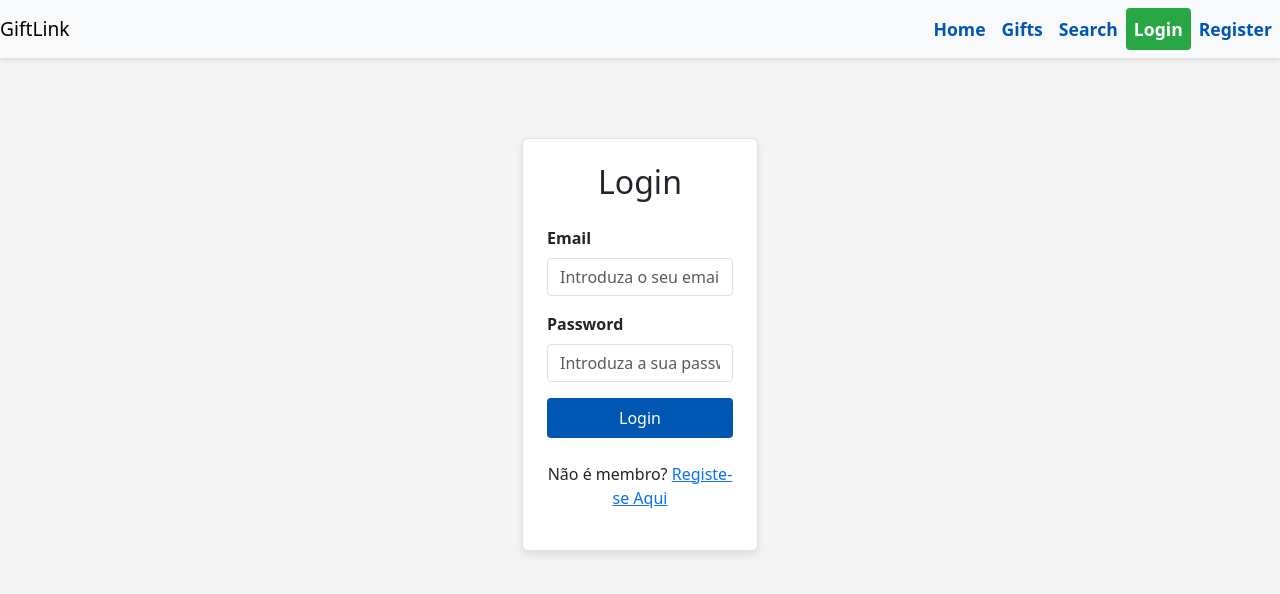
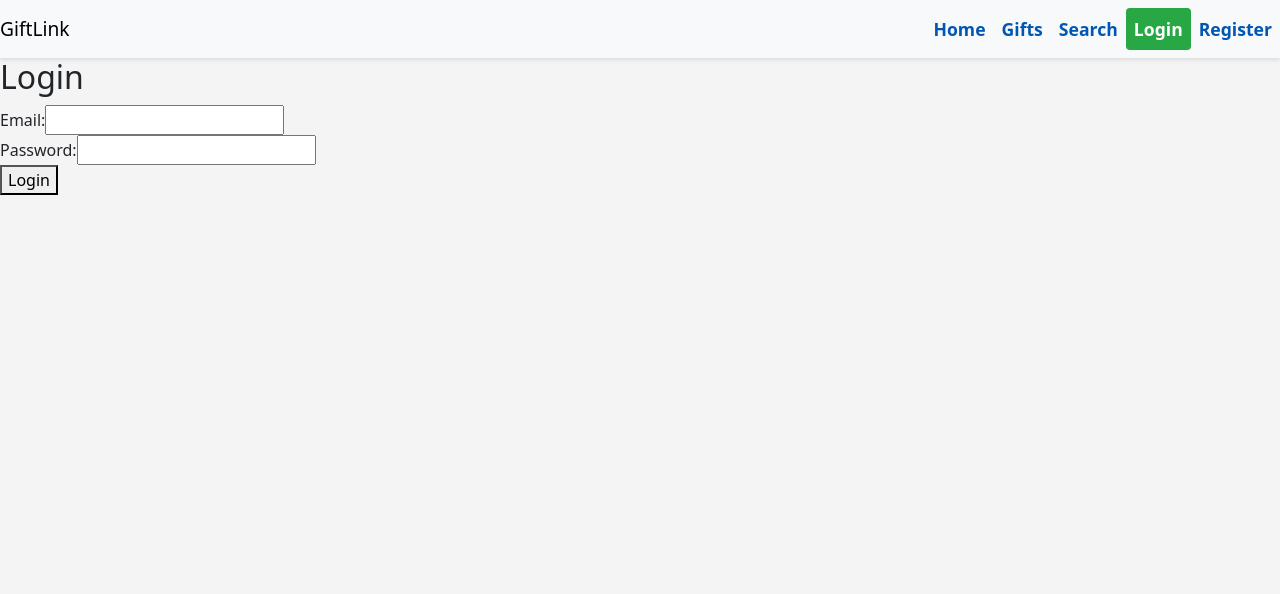
Before and after one commit to Mrged85/fullstack-capstone-project, a React (Create React App) app in the folder giftlink-frontend/: page /app/login in a window 1280 px wide. Shown: the top 594 px of the page. Built offline with nearby package versions, Linux system fonts and the light colour scheme.

Commit message:
feat(frontend): Implement profile update API call and fix frontend warnings/errors

```diff
--- a/giftlink-frontend/src/components/LoginPage/LoginPage.js
+++ b/giftlink-frontend/src/components/LoginPage/LoginPage.js
@@ -1,35 +1,29 @@
 import React, { useState, useEffect } from 'react';
 import './LoginPage.css';
-
 import { urlConfig } from '../../config';
 import { useAppContext } from '../../context/AuthContext';
-import { useNavigate } from 'react-router-dom';
+import { useNavigate } from 'react-router-dom'; // <--- O IMPORT DEVE ESTAR AQUI
 
+function LoginPage() { // <--- A TUA FUNÇÃO DE COMPONENTE DEVE COMEÇAR AQUI
+    const navigate = useNavigate(); // <--- ESTA LINHA TEM DE ESTAR AQUI DENTRO, E SÓ AQUI.
 
-function LoginPage() {
-
+    // O resto dos teus estados e funções vêm depois
     const [email, setEmail] = useState('');
     const [password, setPassword] = useState('');
+    const [incorrect, setIncorrect] = useState('');
 
-    const [incorrect, setIncorrect] = useState(''); // Estado para mensagens de erro
-
-    const navigate = useNavigate();
-    const authToken = sessionStorage.getItem('auth-token');
-    const { setIsLoggedIn, setUserName, setUserEmail } = useAppContext(); // Adicionei setUserName e setUserEmail
+    const { setLoggedIn, setUserName, setUserEmail } = useAppContext();
 
     useEffect(() => {
-        if (authToken) {
+        const authtoken = sessionStorage.getItem("auth-token");
+        if (authtoken) {
             navigate('/app');
         }
-    }, [authToken, navigate]);
+    }, [navigate]);
 
-    const handleLogin = async (e) => {
+    const handleSubmit = async (e) => {
         e.preventDefault();
-        console.log("Login invocado");
-        console.log("Email:", email);
-        console.log("Password:", password);
-
-        setIncorrect(''); // Limpa quaisquer mensagens de erro anteriores
+        setIncorrect('');
 
         try {
             const response = await fetch(`${urlConfig.backendUrl}/api/auth/login`, {
@@ -37,99 +31,59 @@ function LoginPage() {
                 headers: {
                     'Content-Type': 'application/json',
                 },
-                body: JSON.stringify({
-                    email: email,
-                    password: password,
-                })
+                body: JSON.stringify({ email, password }),
             });
 
-            // Tarefa 1: Aceder aos dados em formato JSON como resposta do backend
-            const json = await response.json();
-            console.log("Resposta da API de login:", json);
+            const data = await response.json();
 
-            if (json.authtoken) {
-                // Login bem-sucedido
+            if (response.ok) {
+                sessionStorage.setItem('auth-token', data.authtoken);
+                sessionStorage.setItem('name', data.userName);
+                sessionStorage.setItem('email', data.userEmail);
 
-                // Tarefa 2: Definir detalhes do utilizador na session storage
-                sessionStorage.setItem('auth-token', json.authtoken);
-                sessionStorage.setItem('name', json.userName);
-                sessionStorage.setItem('email', json.userEmail);
+                setLoggedIn(true);
+                setUserName(data.userName);
+                setUserEmail(data.userEmail);
 
-                // Tarefa 3: Definir o estado do utilizador para "logged in" usando useAppContext
-                setIsLoggedIn(true);
-                setUserName(json.userName); // Atualiza o nome de utilizador no contexto
-                setUserEmail(json.userEmail); // Atualiza o email de utilizador no contexto
-
-                // Tarefa 4: Navegar para a MainPage após fazer login.
                 navigate('/app');
-
             } else {
-                // Login falhou
-                // Tarefa 5: Limpar input e definir uma mensagem de erro se a password estiver incorreta
-                // Os hints sugeriram document.getElementById, mas é melhor usar setEmail/setPassword para React
-                setEmail(''); // Limpa o campo de email
-                setPassword(''); // Limpa o campo de password
-                setIncorrect(json.error || 'Password incorreta ou utilizador não encontrado. Tente novamente.'); // Mensagem de erro mais genérica para segurança
-
-                // Opcional, mas recomendado - Limpar a mensagem de erro após 2 segundos
-                setTimeout(() => {
-                    setIncorrect("");
-                }, 2000);
+                setIncorrect(data.error || 'Erro ao fazer login. Tente novamente.');
             }
-
-        } catch (e) {
-            console.log("Erro ao obter detalhes: " + e.message);
-            setIncorrect('Não foi possível conectar ao servidor. Verifique a sua conexão ou o URL do backend.');
+        } catch (error) {
+            console.error('Erro de rede ou outra falha:', error);
+            setIncorrect('Ocorreu um erro. Por favor, tente novamente.');
         }
-    }
+    };
 
     return (
-        <div className="container mt-5">
-            <div className="row justify-content-center">
-                <div className="col-md-6 col-lg-4">
-                    <div className="login-card p-4 border rounded">
-                        <h2 className="text-center mb-4 font-weight-bold">Login</h2>
-
-                        <form onSubmit={handleLogin}>
-                            <div className="mb-3">
-                                <label htmlFor="email" className="form-label">Email</label>
+        <div className="login-container">
+            <h2>Login</h2>
+            <form onSubmit={handleSubmit}>
+                <div className="form-group">
+                    <label htmlFor="email">Email:</label>
                     <input
+                        type="email"
                         id="email"
-                                    type="email"
-                                    className="form-control"
-                                    placeholder="Introduza o seu email"
                         value={email}
                         onChange={(e) => setEmail(e.target.value)}
                         required
                     />
                 </div>
-                            <div className="mb-3">
-                                <label htmlFor="password" className="form-label">Password</label>
+                <div className="form-group">
+                    <label htmlFor="password">Password:</label>
                     <input
+                        type="password"
                         id="password"
-                                    type="password"
-                                    className="form-control"
-                                    placeholder="Introduza a sua password"
                         value={password}
                         onChange={(e) => setPassword(e.target.value)}
                         required
                     />
                 </div>
-
-                            {/* Tarefa 6: Exibir uma mensagem de erro ao utilizador. */}
-                            {incorrect && <span style={{color:'red',height:'.5cm',display:'block',fontStyle:'italic',fontSize:'12px'}}>{incorrect}</span>}
-
-                            <button type="submit" className="btn btn-primary w-100 mb-3">Login</button>
-
-                            <p className="mt-4 text-center">
-                                Não é membro? <a href="/app/register" className="text-primary">Registe-se Aqui</a>
-                            </p>
+                <button type="submit" className="login-button">Login</button>
             </form>
+            {incorrect && <p className="error-message">{incorrect}</p>}
         </div>
-                </div>
-            </div>
-        </div>
-    )
+    );
 }
 
 export default LoginPage;
--- a/giftlink-frontend/src/components/Navbar/Navbar.js
+++ b/giftlink-frontend/src/components/Navbar/Navbar.js
@@ -1,6 +1,5 @@
 import React, { useEffect } from 'react';
 import { Link, useNavigate } from 'react-router-dom';
-import { urlConfig } from '../../config'; // Caminho para config.js, ajustado para a tua estrutura de components
 import { useAppContext } from '../../context/AuthContext'; // Caminho para AuthContext.js, ajustado para a tua estrutura de components
 
 export default function Navbar() {
--- a/giftlink-frontend/src/components/Profile/Profile.js
+++ b/giftlink-frontend/src/components/Profile/Profile.js
@@ -5,91 +5,167 @@ import {urlConfig} from '../../config';
 import { useAppContext } from '../../context/AuthContext';
 
 const Profile = () => {
-  const [userDetails, setUserDetails] = useState({});
- const [updatedDetails, setUpdatedDetails] = useState({});
- const {setUserName} = useAppContext();
- const [changed, setChanged] = useState("");
+    // userDetails armazena os dados atuais do utilizador (o que é exibido)
+    const [userDetails, setUserDetails] = useState({ name: '', email: '' });
+    // updatedDetails armazena os dados que o utilizador está a editar
+    const [updatedDetails, setUpdatedDetails] = useState({ name: '', email: '' }); // Email permanece para exibição/referência
+    const { setUserName } = useAppContext(); // Só precisamos de setUserName aqui para atualizar o contexto
+    const [changed, setChanged] = useState(""); // Mensagem de sucesso/erro
 
     const [editMode, setEditMode] = useState(false);
     const navigate = useNavigate();
+
+    // Efeito para verificar o token e carregar o perfil
     useEffect(() => {
+        // Função para buscar/carregar os dados do perfil - MOVIDA PARA AQUI DENTRO
+        const fetchUserProfile = () => {
+            const name = sessionStorage.getItem('name');
+            const email = sessionStorage.getItem('email');
+
+            if (name && email) {
+                const storedUserDetails = {
+                    name: name,
+                    email: email
+                };
+                setUserDetails(storedUserDetails);
+                setUpdatedDetails(storedUserDetails); // Popula updatedDetails com os valores atuais
+            } else {
+                console.log("Nome ou email não encontrados na sessionStorage. Redirecionando ou tentando novamente.");
+                navigate("/app/login"); // Redireciona se não houver dados essenciais
+            }
+        };
+
         const authtoken = sessionStorage.getItem("auth-token");
         if (!authtoken) {
             navigate("/app/login");
         } else {
-      fetchUserProfile();
+            fetchUserProfile(); // Chama a função que agora está definida internamente
         }
-  }, [navigate]);
-
-  const fetchUserProfile = async () => {
-    try {
-      const authtoken = sessionStorage.getItem("auth-token");
-      const email = sessionStorage.getItem("email");
-      const name=sessionStorage.getItem('name');
-      if (name || authtoken) {
-                const storedUserDetails = {
-                  name: name,
-                  email:email
-                };
-
-                setUserDetails(storedUserDetails);
-                setUpdatedDetails(storedUserDetails);
-              }
-} catch (error) {
-  console.error(error);
-  // Handle error case
-}
-};
+    }, [navigate]); // navigate nas dependências - 'fetchUserProfile' já não é uma dependência externa
 
     const handleEdit = () => {
         setEditMode(true);
+        // Ao entrar em modo de edição, garantir que updatedDetails reflete o userDetails atual
+        setUpdatedDetails({ ...userDetails });
+        setChanged(""); // Limpa mensagens anteriores
+    };
+
+    const handleCancel = () => { // Adicionar handleCancel para sair do modo de edição
+        setEditMode(false);
+        setUpdatedDetails({ ...userDetails }); // Volta os campos para os valores originais
+        setChanged(""); // Limpa mensagens anteriores
     };
 
     const handleInputChange = (e) => {
         setUpdatedDetails({
             ...updatedDetails,
-  [e.target.name]: e.target.value,
+            [e.target.name]: e.target.value, // e.target.name será 'name' ou 'password'
         });
+        setChanged(""); // Limpa a mensagem ao começar a digitar
     };
+
+    // Função para lidar com a submissão do formulário de atualização
     const handleSubmit = async (e) => {
         e.preventDefault();
 
         try {
             const authtoken = sessionStorage.getItem("auth-token");
-    const email = sessionStorage.getItem("email");
+            const email = sessionStorage.getItem("email"); // Email do utilizador logado para o header
 
             if (!authtoken || !email) {
                 navigate("/app/login");
                 return;
             }
 
-    const payload = { ...updatedDetails };
+            // Construir o payload para enviar ao backend
+            // O backend espera 'firstName', 'lastName' e 'password'
+            // O teu frontend envia 'name'. Vamos ter que dividir 'name' em 'firstName' e 'lastName'
+            const [firstName, ...lastNameParts] = updatedDetails.name.split(' ');
+            const lastName = lastNameParts.join(' '); // Reconstroi o lastName
+
+            const payload = {
+                firstName: firstName,
+                lastName: lastName,
+                // O campo 'password' será adicionado apenas se for preenchido
+            };
+
+            // Se o utilizador digitou algo no campo 'password', adiciona ao payload
+            if (updatedDetails.password && updatedDetails.password !== '') {
+                payload.password = updatedDetails.password;
+            }
+
+            // Se não houver alterações, não faz a chamada API
+            // Compara os dados que seriam enviados com os dados atuais
+            const currentFirstName = userDetails.name.split(' ')[0];
+            const currentLastName = userDetails.name.split(' ').slice(1).join(' ');
+
+            if (payload.firstName === currentFirstName &&
+                payload.lastName === currentLastName &&
+                !payload.password) {
+                setEditMode(false);
+                setChanged("Nenhuma alteração detetada.");
+                setTimeout(() => setChanged(""), 2000);
+                return;
+            }
+
+
             const response = await fetch(`${urlConfig.backendUrl}/api/auth/update`, {
-      //Step 1: Task 1
-      //Step 1: Task 2
-      //Step 1: Task 3
+                // Task 1: set method
+                method: 'PUT',
+                // Task 2: set headers
+                headers: {
+                    "Authorization": `Bearer ${authtoken}`,
+                    "Content-Type": "application/json",
+                    "email": email, // Envia o email do utilizador logado no header
+                },
+                // Task 3: set body to send user details
+                body: JSON.stringify(payload),
             });
 
             if (response.ok) {
-      // Update the user details in session storage
-      //Step 1: Task 4
-      //Step 1: Task 5
-      setUserDetails(updatedDetails);
+                const responseData = await response.json(); // Backend retorna { authtoken, userName, userEmail }
+
+                // Monta o nome completo atualizado a partir do userName retornado pelo backend
+                // e o lastName que foi enviado (assumindo que o backend não altera lastName)
+                const newFullName = `${responseData.userName} ${payload.lastName}`;
+
+                // Task 4: set the new name in the AppContext
+                setUserName(newFullName); // Atualiza o nome completo no contexto
+
+                // Task 5: set user name in the session
+                sessionStorage.setItem("auth-token", responseData.authtoken); // Atualiza o token
+                sessionStorage.setItem("name", newFullName); // Atualiza o nome completo
+                sessionStorage.setItem("email", responseData.userEmail); // Atualiza o email (caso o backend retorne)
+
+
+                setUserDetails({ // Atualiza o estado local para exibição
+                    name: newFullName,
+                    email: responseData.userEmail || email, // Usa o email da resposta ou o original
+                });
+                setUpdatedDetails({ // Reseta os campos de edição
+                    name: newFullName,
+                    email: responseData.userEmail || email,
+                    password: '' // Limpa o campo da password
+                });
                 setEditMode(false);
+
                 // Display success message to the user
-      setChanged("Name Changed Successfully!");
+                setChanged("Perfil atualizado com sucesso!");
                 setTimeout(() => {
                     setChanged("");
-        navigate("/");
-      }, 1000);
+                    // navigate("/"); // O laboratório sugere navegar, mas é melhor ficar aqui
+                }, 2000); // 2 segundos para ler a mensagem
 
             } else {
-      // Handle error case
-      throw new Error("Failed to update profile");
+                // Lidar com erros da API
+                const errorData = await response.json();
+                const errorMessage = errorData.error || (errorData.errors && errorData.errors[0] && errorData.errors[0].msg) || "Falha ao atualizar o perfil.";
+                throw new Error(errorMessage);
             }
         } catch (error) {
-    console.error(error);
-    // Handle error case
+            console.error("Erro ao atualizar o perfil:", error);
+            setChanged(`Erro: ${error.message}`); // Exibe o erro
+            setTimeout(() => { setChanged(""); }, 3000);
         }
     };
 
@@ -97,33 +173,49 @@ return (
         <div className="profile-container">
             {editMode ? (
                 <form onSubmit={handleSubmit}>
+                    <h2>Editar Perfil</h2>
                     <label>
-  Email
+                        Email:
                         <input
                             type="email"
                             name="email"
-    value={userDetails.email}
-    disabled // Disable the email field
+                            value={userDetails.email} // Exibe o email atual, desabilitado
+                            disabled
+                            className="form-control"
                         />
                     </label>
                     <label>
-   Name
+                        Nome Completo:
                         <input
                             type="text"
-     name="name"
+                            name="name" // Este campo será dividido em firstName e lastName para o backend
                             value={updatedDetails.name}
                             onChange={handleInputChange}
+                            className="form-control"
+                        />
+                    </label>
+                    {/* Adicionar campo para a password, mas sem mostrar a password atual */}
+                    <label>
+                        Nova Password:
+                        <input
+                            type="password"
+                            name="password" // Nome para o handleInputChange
+                            value={updatedDetails.password || ''} // Assegurar que é uma string vazia se não definida
+                            onChange={handleInputChange}
+                            placeholder="Deixe em branco para não alterar"
+                            className="form-control"
                         />
                     </label>
 
-<button type="submit">Save</button>
+                    <button type="submit" className="btn btn-primary mt-3">Guardar</button>
+                    <button type="button" onClick={handleCancel} className="btn btn-secondary mt-3 ms-2">Cancelar</button> {/* Botão Cancelar */}
                 </form>
             ) : (
                 <div className="profile-details">
-<h1>Hi, {userDetails.name}</h1>
+                    <h1>Olá, {userDetails.name}</h1>
                     <p> <b>Email:</b> {userDetails.email}</p>
-<button onClick={handleEdit}>Edit</button>
-<span style={{color:'green',height:'.5cm',display:'block',fontStyle:'italic',fontSize:'12px'}}>{changed}</span>
+                    <button onClick={handleEdit} className="btn btn-primary mt-3">Editar Perfil</button>
+                    <span style={{ color: 'green', height: '.5cm', display: 'block', fontStyle: 'italic', fontSize: '12px' }}>{changed}</span>
                 </div>
             )}
         </div>
```
Also changed, not shown: giftlink-frontend/src/App.js (+10 -5 lines). Lines whose indentation alone changed are shown as unchanged.
